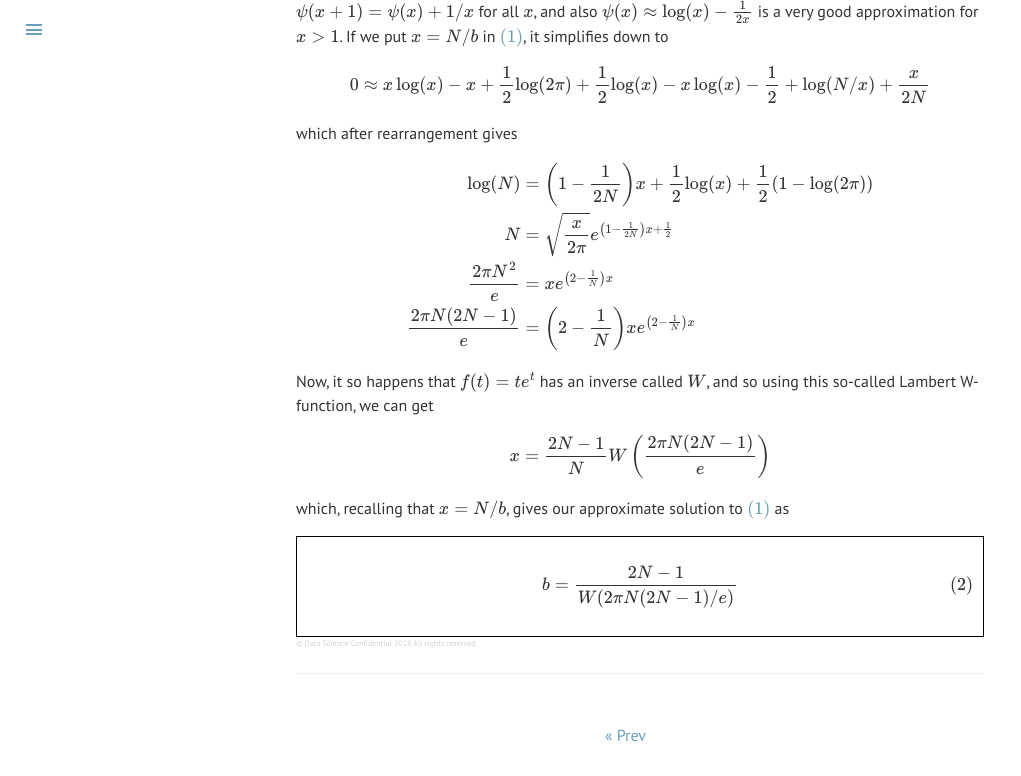
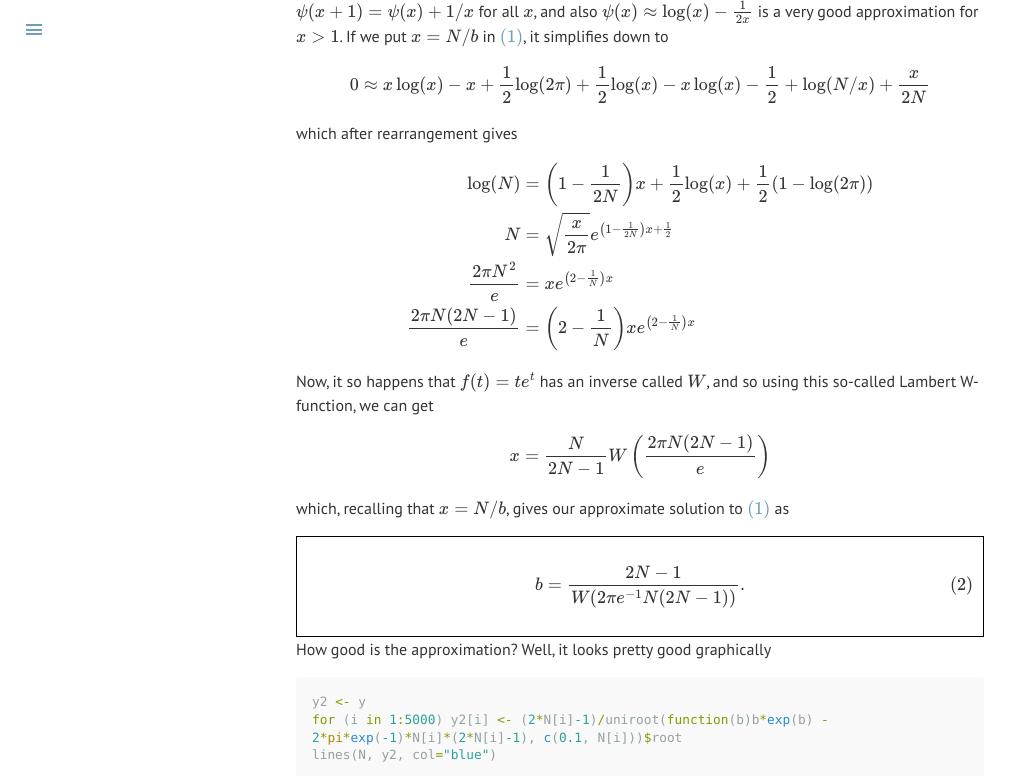
Before and after one commit to datascienceconfidential/datascienceconfidential.github.io, a Jekyll site: the page built from _posts/2018-02-07-jigsaw-equation.md, in a window 1280 px wide and 1400 px high, scrolled down 3109 px. Shown: the top 776 px of the window, without its empty margins (0-1021 px from the left). Built offline with Jekyll 4.4.1, drawn with Linux system fonts in a browser that asks for light colours; formulas are drawn with MathJax 3; comment, search, counter and statistics services are not loaded; some of the changed text lies outside the part shown; grey boxes are pictures that could not be loaded.

Commit message:
finished section

````diff
--- a/_posts/2018-02-07-jigsaw-equation.md
+++ b/_posts/2018-02-07-jigsaw-equation.md
@@ -91,10 +91,24 @@ $$
 
 Now, it so happens that $f(t) = te^t$ has an inverse called $W$, and so using this so-called Lambert W-function, we can get
 
-$$ x = \frac{2N-1}{N} W\left(\frac{2\pi N(2N-1)}{e} \right) $$
+$$ x = \frac{N}{2N-1} W\left(\frac{2\pi N(2N-1)}{e} \right) $$
 
 which, recalling that $x=N/b$, gives our approximate solution to $\eqref{eq:1}$ as
 
 <div style="border: 1px solid black; padding:10px;">
-$$b = \frac{2N-1}{W(2\pi N(2N-1)/e)} \tag{2}\label{eq:2}$$
+$$b = \frac{2N-1}{W(2\pi e^{-1} N(2N-1))}. \tag{2}\label{eq:2}$$
 </div>
+
+How good is the approximation? Well, it looks pretty good graphically
+
+```r
+y2 <- y
+for (i in 1:5000) y2[i] <- (2*N[i]-1)/uniroot(function(b)b*exp(b) -
+2*pi*exp(-1)*N[i]*(2*N[i]-1), c(0.1, N[i]))$root
+lines(N, y2, col="blue")
+```
+<div style="width:70%; margin:0 auto;">
+ <img src="/blog/images/2018-02/jigsaw_function_2.png" />
+</div>
+
+but it is a little off and, of course, we don't really need it, since we can solve $\eqref{eq:1}$ easily enough using the bisection method. (Still, I think it's nice to have a formula).
````
